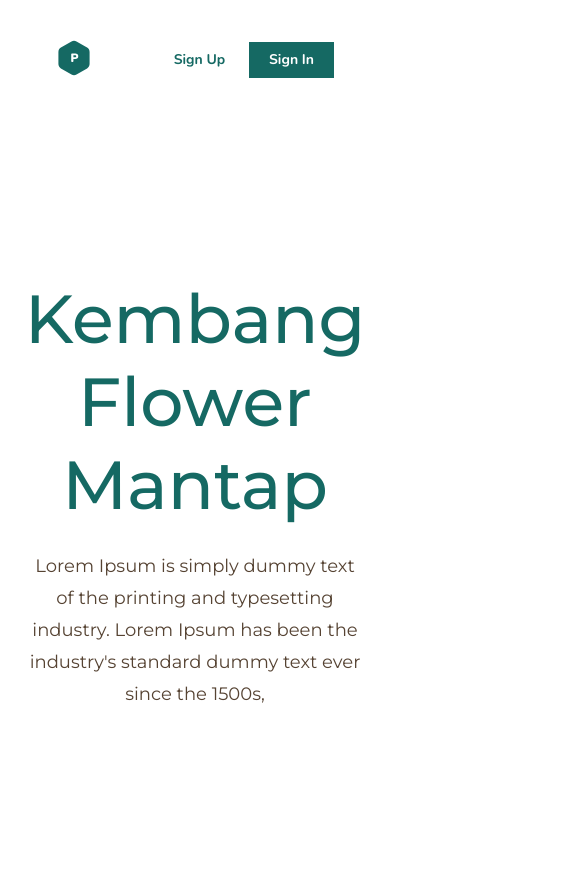
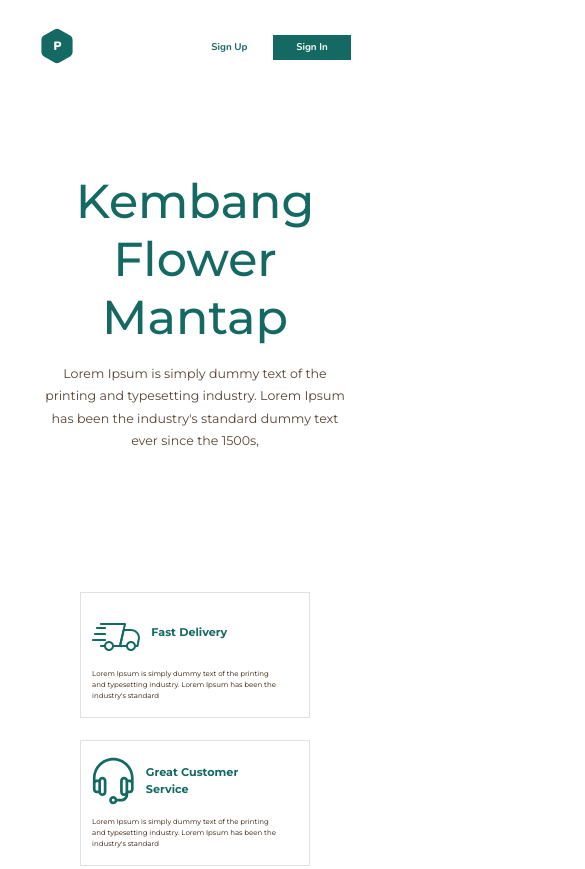
Before and after one commit to Kamilapu/FlowerShop, a website: page src/html/index.html in a window 390 px wide. Shown: the top 869 px of the page, 585 px wide, since content can reach past the window. Drawn offline with nearby package versions, Linux system fonts and the light colour scheme; files that its build step writes are made by us from their sources; files whose address does not match are found by name.

Commit message:
add adaptive

```diff
--- a/src/scss/components/_get.scss
+++ b/src/scss/components/_get.scss
@@ -4,6 +4,15 @@
   align-items: center;
   padding-left: 97rem;
   margin-bottom: 61rem;
+
+  @include tablet {
+    padding-top: 20rem;
+    padding-bottom: 20rem;
+  }
+
+  @include tablet-small {
+    padding: 20rem 10rem;
+  }
 
   &__title {
     font-family: var(--ff);
@@ -12,6 +21,10 @@
     line-height: 140%;
     color: var(--c-text);
     padding-bottom: 32rem;
+
+    @include mobile {
+      font-size: 35rem;
+    }
   }
 
   &__btn {
@@ -26,4 +39,10 @@
     padding: 10rem 42rem;
     background: var(--c-primary);
   }
+
+  &__img {
+    @include tablet-small {
+      display: none;
+    }
+  }
 }
--- a/src/scss/components/_header.scss
+++ b/src/scss/components/_header.scss
@@ -15,12 +15,12 @@
 .btn-signup {
   display: inline-block;
   color: var(--c-primary);
-  padding: 8rem 20rem;
+  padding: 8rem 33rem;
 }
 
 .btn-signin {
   color: var(--c-white);
   display: inline-block;
   background: var(--c-primary);
-  padding: 8rem 20rem;
+  padding: 8rem 33rem;
 }
--- a/src/scss/components/_plants.scss
+++ b/src/scss/components/_plants.scss
@@ -36,6 +36,11 @@
   justify-content: space-between;
   flex-wrap: wrap;
   gap: 20rem;
+
+  @include desktop-small {
+    justify-content: center;
+  }
+
 }
 
 .col {
--- a/src/scss/components/_welcome.scss
+++ b/src/scss/components/_welcome.scss
@@ -11,6 +11,11 @@
 
     margin-top: 197rem;
     margin-bottom: 323rem;
+
+    @include tablet-small {
+      margin-top: 150rem;
+      margin-bottom: 200rem;
+    }
   }
 
   &__title {
@@ -33,7 +38,12 @@
 
 .blocks {
   display: flex;
+  justify-content: center;
   gap: 32rem;
+
+  @include tablet {
+    flex-wrap: wrap;
+  }
 }
 
 .card-about {
@@ -43,10 +53,10 @@
 }
 
 .block-top {
-display: flex;
-gap: 16rem;
-align-items: center;
-padding-bottom: 16rem;
+  display: flex;
+  gap: 16rem;
+  align-items: center;
+  padding-bottom: 16rem;
 }
 
 .block-title {
--- a/src/scss/layout/_base.scss
+++ b/src/scss/layout/_base.scss
@@ -2,6 +2,17 @@ html,
 body {
   height: 100%;
   font-size: 1px;
+
+  @include tablet {
+    font-size: 0.9px;
+  }
+  @include tablet-small {
+	font-size: 0.8px;
+  }
+  @include mobile {
+	font-size: 0.7px;
+  }
+
 }
 
 * {
@@ -13,6 +24,8 @@ body {
   font-family: "Montserrat", sans-serif;
   font-size: 16rem;
   overflow-x: hidden;
+
+
 }
 
 a {
@@ -28,5 +41,5 @@ a {
 }
 
 img {
-	max-width: 100%;
+  width: 100%;
 }
```
Also changed, not shown: build/css/main.css. Lines whose indentation alone changed are shown as unchanged.
